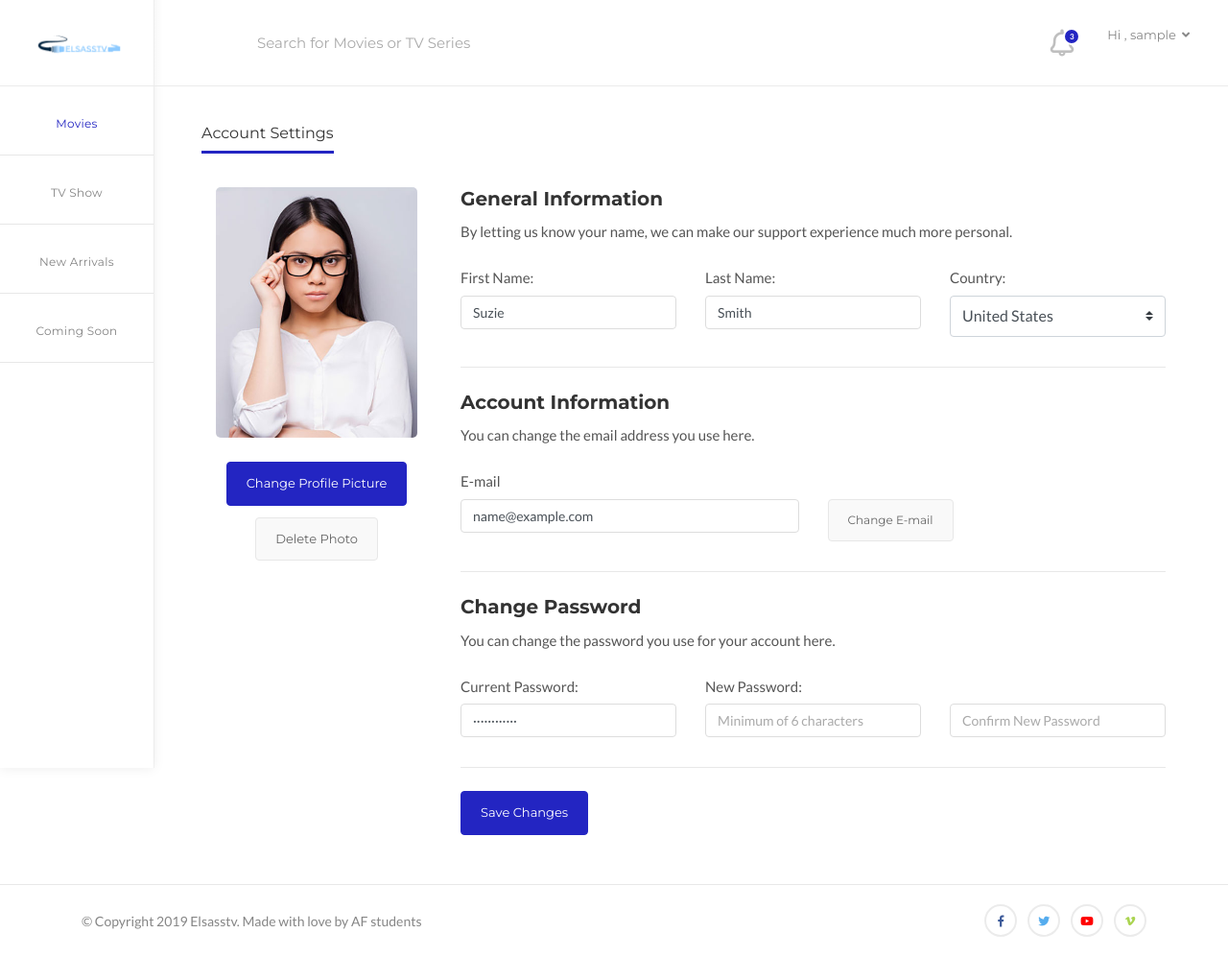
After one commit to jeremyrich/Elsass-TV, a Django app: page /accounts/settings in a window 1280 px wide. The commit adds this page. Shown: the whole page at 96% size. Run offline with Django 3.2, Linux system fonts and the light colour scheme; the visitor is signed in with stand-in values (Sample User, id 1); some libraries are stand-ins or nearby versions.

Commit message:
added views-url-template for person-detail, profile and profile-setting pages

```diff
--- a/Elsasstv/Elsasstv/urls.py
+++ b/Elsasstv/Elsasstv/urls.py
@@ -10,5 +10,7 @@ urlpatterns = [
     path('', views.home, name='home'),
     path('', include('django.contrib.auth.urls')),
     path('movies/', include('movies.urls')),
+    path('accounts/', include('accounts.urls')),
+
 
 ]
--- /dev/null
+++ b/Elsasstv/accounts/templates/accounts/settings.html
@@ -0,0 +1,173 @@
+{% extends 'base.html' %}
+{% load static %}
+
+<!DOCTYPE html>
+
+<html lang="en">
+
+    <head>
+
+        {% block css %}{% endblock %}
+
+        {% block head %}
+        <title>Elasstv - movie</title>
+        {% endblock %}
+
+    </head>
+
+
+    <body id="page-top">
+
+		{% block body %}
+
+		{% include 'header-movie.html' %}
+
+        <div id="sidebar-bg">
+
+				  <main id="col-main">
+
+					  <div class="dashboard-container">
+
+						  <ul class="dashboard-sub-menu">
+							  <li class="current"><a href="dashboard-account.html">Account Settings</a></li>
+						  </ul><!-- close .dashboard-sub-menu -->
+
+						  <div class="container-fluid">
+							  <div class="row">
+
+								  <div class="col-12  col-lg-3">
+									  <div id="account-edit-photo">
+										  <div><img src="{% static 'accounts/images/profile-image-sidebar.jpg' %}" alt="Account Image"></div>
+										  <p><a href="#!" class="btn btn-green-pro">Change Profile Picture</a></p>
+										  <p><a href="#!" class="btn">Delete Photo</a></p>
+									  </div>
+								  </div><!-- close .col -->
+								  <div class="col">
+
+									  <form class="account-settings-form">
+
+									  <h5>General Information</h5>
+									  <p class="small-paragraph-spacing">By letting us know your name, we can make our support experience much more personal.</p>
+									  <div class="row">
+										  <div class="col-sm">
+												<div class="form-group">
+												  <label for="first-name" class="col-form-label">First Name:</label>
+													<input type="text" class="form-control" id="first-name" value="Suzie">
+												</div>
+										  </div><!-- close .col -->
+										  <div class="col-sm">
+												   <div class="form-group">
+													 <label for="last-name" class="col-form-label">Last Name:</label>
+													   <input type="text" class="form-control" id="last-name" value="Smith">
+												   </div>
+										  </div><!-- close .col -->
+										  <div class="col-sm">
+												   <div class="form-group">
+													 <label for="last-name" class="col-form-label">Country:</label>
+												   <select class="custom-select">
+													 <option value="0">All Countries</option>
+													 <option value="1">Argentina</option>
+													 <option value="2">Australia</option>
+													 <option value="3">Bahamas</option>
+													 <option value="4">Belgium</option>
+													 <option value="5">Brazil</option>
+													 <option value="6">Canada</option>
+													 <option value="7">Chile</option>
+													 <option value="8">China</option>
+													 <option value="9">Denmark</option>
+													 <option value="10">Ecuador</option>
+													 <option value="11">France</option>
+													 <option value="12">Germany</option>
+													 <option value="13">Greece</option>
+													 <option value="14">Guatemala</option>
+													 <option value="15">Italy</option>
+													 <option value="16">Japan</option>
+													 <option value="17">asdfasdf</option>
+													 <option value="18">Korea</option>
+													 <option value="19">Malaysia</option>
+													 <option value="20">Monaco</option>
+													 <option value="21">Morocco</option>
+													 <option value="22">New Zealand</option>
+													 <option value="23">Panama</option>
+													 <option value="24">Portugal</option>
+													 <option value="25">Russia</option>
+													 <option value="26">United Kingdom</option>
+													 <option selected>United States</option>
+												   </select>
+												   </div>
+										  </div><!-- close .col -->
+									  </div><!-- close .row -->
+									  <hr>
+
+									  <h5>Account Information</h5>
+									  <p class="small-paragraph-spacing">You can change the email address you use here.</p>
+
+									  <div class="row">
+										  <div class="col-sm">
+												<div class="form-group">
+												  <label for="e-mail" class="col-form-label">E-mail</label>
+													<input type="text" class="form-control" id="e-mail" value="{{user.email}}">
+												</div>
+										  </div><!-- close .col -->
+										  <div class="col-sm">
+												   <div class="form-group">
+													 <div><label for="button-change" class="col-form-label">&nbsp; &nbsp;</label></div>
+													   <a href="#!" class="btn btn-form">Change E-mail</a>
+												   </div>
+										  </div><!-- close .col -->
+
+									  </div><!-- close .row -->
+
+									  <hr>
+									  <h5>Change Password</h5>
+									  <p class="small-paragraph-spacing">You can change the password you use for your account here.</p>
+									  <div class="row">
+										  <div class="col-sm">
+												<div class="form-group">
+												  <label for="password" class="col-form-label">Current Password:</label>
+													<input type="text" class="form-control" id="password" value="&middot;&middot;&middot;&middot;&middot;&middot;&middot;&middot;&middot;&middot;&middot;&middot;">
+												</div>
+										  </div><!-- close .col -->
+										  <div class="col-sm">
+												<div class="form-group">
+												  <label for="new-password" class="col-form-label">New Password:</label>
+													<input type="text" class="form-control" id="new-password" placeholder="Minimum of 6 characters">
+												</div>
+										  </div><!-- close .col -->
+										  <div class="col-sm">
+												<div class="form-group">
+												  <div><label for="confirm-password" class="col-form-label">&nbsp; &nbsp;</label></div>
+													<input type="text" class="form-control" id="confirm-password" placeholder="Confirm New Password">
+												</div>
+										  </div><!-- close .col -->
+									  </div><!-- close .row -->
+
+										  <div class="clearfix"></div>
+									  <hr>
+									  <p><a href="dashboard-account.html" class="btn btn-green-pro">Save Changes</a></p>
+									  <br>
+									  </form>
+
+								  </div><!-- close .col -->
+
+							  </div><!-- close .row -->
+						  </div><!-- close .container-fluid -->
+
+					  </div><!-- close .dashboard-container -->
+				  </main>
+
+
+				  </div><!-- close #sidebar-bg-->
+
+    	{% endblock %}
+
+        {% block pre-footer %}
+
+    	{% endblock %}
+
+        {% include 'footer.html' %}
+
+    </body>
+
+
+</html>
--- /dev/null
+++ b/Elsasstv/accounts/urls.py
@@ -0,0 +1,12 @@
+from django.contrib import admin
+from django.urls import path
+
+import accounts.views as views
+
+app_name = 'accounts'
+
+urlpatterns = [
+
+    path('profile', views.profile, name='profile'),
+    path('settings', views.settings, name='settings'),
+]
--- a/Elsasstv/accounts/views.py
+++ b/Elsasstv/accounts/views.py
@@ -0,0 +1,18 @@
+
+from django.shortcuts import render, get_object_or_404
+from django.contrib.auth import login, authenticate, logout
+from django.contrib.auth.decorators import login_required
+
+from movies.models import Movie, Person
+
+
+@login_required
+def profile(request):
+    """View rendering the details informations of a user"""
+    popular_movies = Movie.objects.order_by('-popularity')[:10]
+    return render(request, 'accounts/profile.html', locals())
+
+@login_required
+def settings(request):
+
+    return render(request, 'accounts/settings.html', locals())
--- a/Elsasstv/movies/templates/movies/home.html
+++ b/Elsasstv/movies/templates/movies/home.html
@@ -101,7 +101,7 @@
                 				    <div class="item-listing-container-skrn">
                 				        <a href="/movies/{{mov.id}}/detail"><img src="https://image.tmdb.org/t/p/w600_and_h900_bestv2/{{mov.poster_path}}" alt="Listing"></a>
                 				        <div class="item-listing-text-skrn">
-                				            <div class="item-listing-text-skrn-vertical-align"><h6><a href="/movies/{{mov.id}}/detail">{{movie.title}}</a></h6>
+                				            <div class="item-listing-text-skrn-vertical-align"><h6><a href="/movies/{{mov.id}}/detail">{{mov.title}}</a></h6>
                 				              <div
                 				                class="circle-rating-pro"
                 				                data-value="0.86"
--- a/Elsasstv/movies/templates/movies/movie-detail.html
+++ b/Elsasstv/movies/templates/movies/movie-detail.html
@@ -178,7 +178,7 @@
 								{% for pers in person%}
 									<div class="col-12 col-md-6 col-lg-6 col-xl-4">
 										<div class="item-listing-container-skrn">
-											<a href="#!"><img src="https://image.tmdb.org/t/p/w600_and_h900_bestv2/{{pers.profile_path}}" alt="Cast"></a>
+											<a href="/movies/{{pers.id}}/person-detail"><img src="https://image.tmdb.org/t/p/w600_and_h900_bestv2/{{pers.profile_path}}" alt="Cast"></a>
 											<div class="item-listing-text-skrn item-listing-movie-casting">
 												<h6><a href="#!">{{pers.name}}</a></h6>
 												<div class="movie-casting-sub-title">{{pers.know_for_department}}</div>
--- a/Elsasstv/movies/urls.py
+++ b/Elsasstv/movies/urls.py
@@ -9,5 +9,6 @@ urlpatterns = [
 
     path('', views.home, name='home'),
     path('<int:movie_id>/detail', views.detail, name="detail"),
+    path('<int:person_id>/person-detail', views.person, name="person"),
 
 ]
--- a/Elsasstv/static/css/style.css
+++ b/Elsasstv/static/css/style.css
@@ -15,6 +15,26 @@ body,input,select,textarea{
     color:#555;
     font-size:15px
 }
+
+#person-detail-header-pro {
+    width: 100%;
+    overflow: hidden;
+    position: relative;
+    height: 48.5vh;
+    background-repeat: no-repeat;
+    background-position: center center;
+    background-size: cover;
+    border-bottom: 1px solid rgba(0,0,0,.09);
+}
+
+#person-detail-gradient-pro {
+    position: absolute;
+    bottom: 0;
+    width: 100%;
+    height: 300px;
+}
+
+
 .btn,h1,h2,h3,h4,h5,h6,nav#site-navigation-pro{
     font-family:Montserrat,sans-serif
 }
@@ -1453,7 +1473,8 @@ a.progression-studios-slider-play-btn i{
 #content-sidebar-info{
     position:relative;
     text-align:center;
-    margin-bottom:45px
+    margin-bottom:45px;
+    margin-top: -45px;
 }
 a.edit-profile-sidebar{
     text-align:center;
--- a/Elsasstv/templates/base.html
+++ b/Elsasstv/templates/base.html
@@ -9,8 +9,10 @@
 
             <meta charset="utf-8">
             <meta name="viewport" content="width=device-width, initial-scale=1, shrink-to-fit=no">
-            <link rel="stylesheet" href="https://maxcdn.bootstrapcdn.com/bootstrap/4.1.3/css/bootstrap.min.css">
-            <script src="https://maxcdn.bootstrapcdn.com/bootstrap/4.1.3/js/bootstrap.min.js"></script>
+            <link rel="stylesheet" href="https://maxcdn.bootstrapcdn.com/bootstrap/4.2.1/css/bootstrap.min.css">
+            <script src="https://ajax.googleapis.com/ajax/libs/jquery/3.3.1/jquery.min.js"></script>
+            <script src="https://cdnjs.cloudflare.com/ajax/libs/popper.js/1.14.6/umd/popper.min.js"></script>
+            <script src="https://maxcdn.bootstrapcdn.com/bootstrap/4.2.1/js/bootstrap.min.js"></script>
             <link rel="stylesheet" href="http://fonts.googleapis.com/css?family=Lato:400,700%7CMontserrat:300,400,600,700">
             <link rel="stylesheet" href="{% static 'icons/fontawesome/css/fontawesome-all.min.css' %}">
             <link rel="stylesheet" href="{% static 'icons/Iconsmind__Ultimate_Pack/Line%20icons/styles.min.css' %}">
--- a/Elsasstv/templates/header-movie.html
+++ b/Elsasstv/templates/header-movie.html
@@ -17,9 +17,9 @@
         </div>
         <div id="header-user-profile-menu">
             <ul>
-                <li><a href="#"><span class="icon-User"></span>My Profile</a></li>
-                <li><a href="#"><span class="icon-Favorite-Window"></span>My Favorites</a></li>
-                <li><a href="#"><span class="icon-Gears"></span>Account Details</a></li>
+                <li><a href="/accounts/profile"><span class="icon-User"></span>My Profile</a></li>
+                <li><a href="/accounts/profile"><span class="icon-Favorite-Window"></span>My Favorites</a></li>
+                <li><a href="/accounts/settings"><span class="icon-Gears"></span>Account Details</a></li>
                 <li><a href="/logout"><span class="icon-Power-3"></span>Log Out</a></li>
             </ul>
         </div>
--- a/Elsasstv/templates/home.html
+++ b/Elsasstv/templates/home.html
@@ -36,7 +36,7 @@
                                           <div class="progression-studios-slider-caption-align">
                                               <h2>Welcome to Elsasstv<span style="color:#2325c2  ;">.</span></h2>
                                               <h6>Watch the largest collection of Movies and TV series anytime anywhere!</h6>
-                                              <a class="btn btn-green-pro btn-slider-pro btn-shadow-pro" href="#" role="button">Start now !</a>
+                                              <a class="btn btn-green-pro btn-slider-pro btn-shadow-pro" href="/movies" role="button">Start now !</a>
                                           </div>
                                       </div>
 
```
Also changed, not shown: Elsasstv/accounts/templates/accounts/profile.html (added, +170 -0 lines), Elsasstv/movies/templates/movies/person-detail.html (added, +162 -0 lines), Elsasstv/movies/views.py (+7 -0 lines), Elsasstv/accounts/static/accounts/images/profile-image-sidebar.jpg (added).
